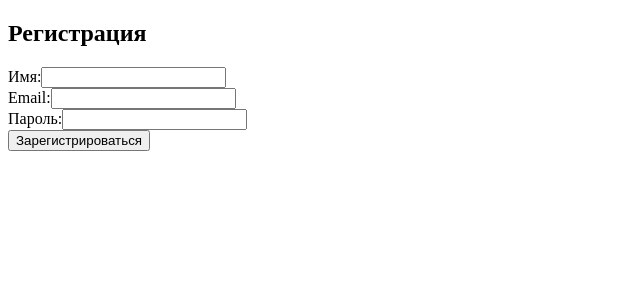
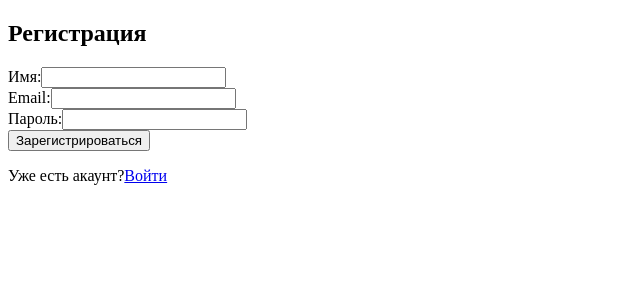
Before and after one commit to vainatyt/auction, a React (Create React App) app in the folder frontend/: page /signup in a window 1280 px wide. Shown: the top 300 px of the page, without its empty margins (0-640 px from the left). Built offline with nearby package versions, Linux system fonts and the light colour scheme.

Commit message:
Update SingupPage.tsx

```diff
--- a/frontend/src/features/auth/SingupPage.tsx
+++ b/frontend/src/features/auth/SingupPage.tsx
@@ -1,9 +1,11 @@
 import React, { useState } from 'react';
 import axios from 'axios'
-
-import Modal from '../../components/modals/Modal'
+import { Link } from 'react-router-dom';
+import { useNavigate } from 'react-router-dom';
+import Modal from '../../components/modals/Modal';
 
 const SingupPage: React.FC = () => {
+  const navigate = useNavigate();
   const [username, setName] = useState('');
   const [email, setEmail] = useState('');
   const [password, setPassword] = useState('');
@@ -11,9 +13,10 @@ const SingupPage: React.FC = () => {
   const [error, setError] = React.useState<string | null>(null);
   const [isModalOpen, setIsModalOpen] = React.useState(false);
 
-
   const handleSubmit = async (e: React.FormEvent) => {
     e.preventDefault();
+
+
     try {
         const response = await axios.post('http://localhost:8080/api/auth/signup', {
       username,
@@ -22,6 +25,7 @@ const SingupPage: React.FC = () => {
     });
     console.log('Успешная регистрация:', response.data);
     // Перенаправление на /login или главную
+
   } catch (error) {
     console.error('Ошибка регистрации:', error);
     const errorMessage = error instanceof Error ? error.message: String(error);
@@ -29,7 +33,9 @@ const SingupPage: React.FC = () => {
     setIsModalOpen(true);
   }
   };
-
+  const Click = ()=>{
+    navigate('/signin');
+  };
   return (
     <div>
       <h2>Регистрация</h2>
@@ -61,13 +67,16 @@ const SingupPage: React.FC = () => {
             required
           />
         </div>
-        <button type="submit">Зарегистрироваться</button>
+        <button type="submit" onClick={Click}>Зарегистрироваться</button>
       </form>
       <Modal isOpen={isModalOpen} onClose={() => setIsModalOpen(false)}>
         <h2>Ошибка</h2>
         <p>{error}</p>
         <button onClick={() => setIsModalOpen(false)}>Закрыть</button>
       </Modal>
+      <p>Уже есть акаунт?
+            <Link to="/signin">Войти</Link>
+            </p>
     </div>
   );
 };
```
